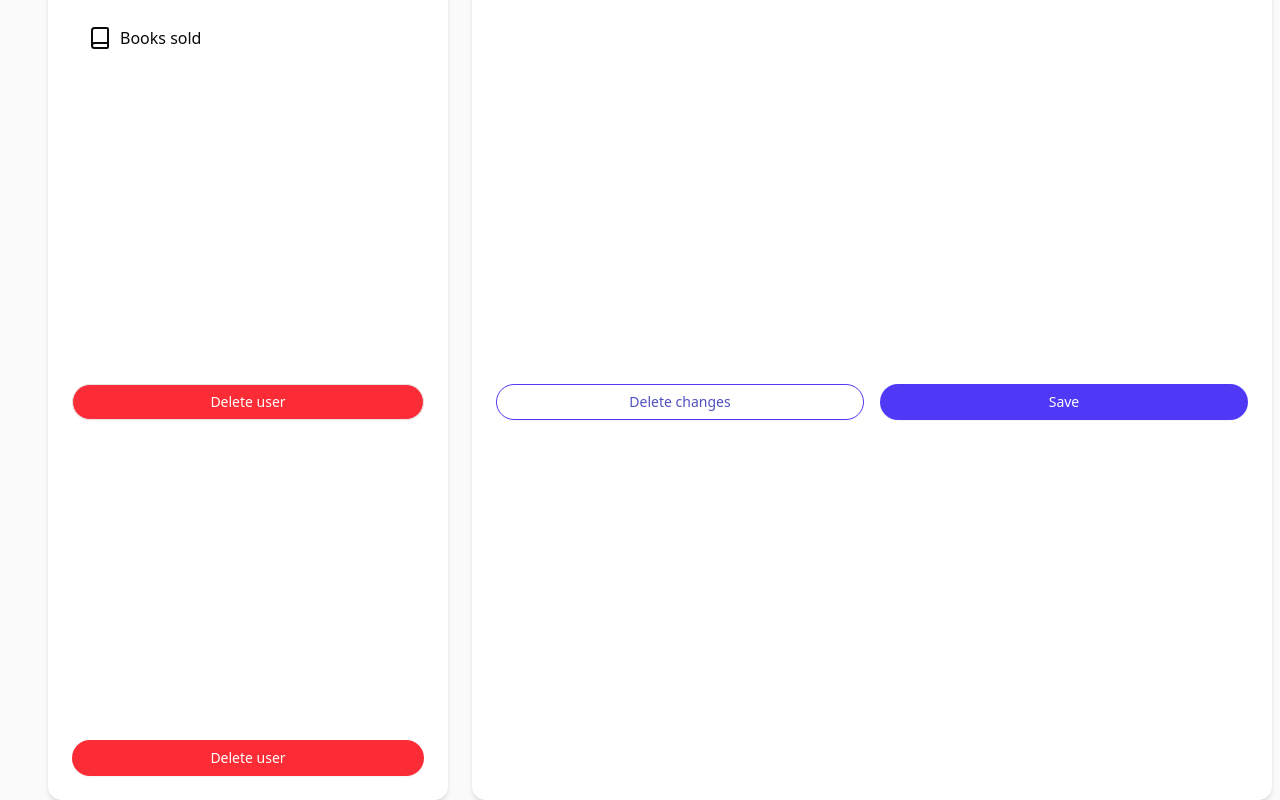
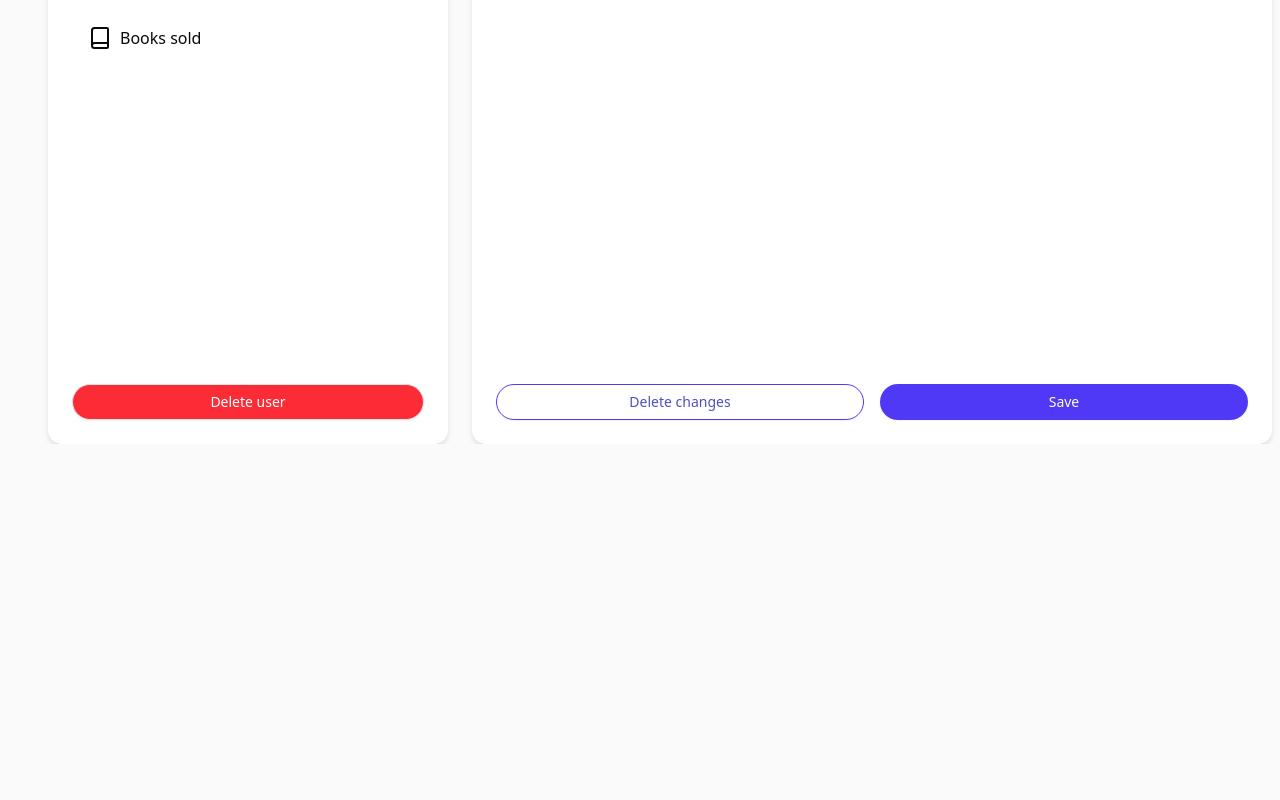
Before and after one commit to Iamberny/application_User-Books, a React (Vite) app: page /user/1001 in a window 1280 px wide. Shown: the part 464-1264 px from the top of the page. After the commit the page ends 908 px from the top, so only its background shows below. Built offline with nearby package versions, Linux system fonts and the light colour scheme.

Commit message:
modifica button delete user

```diff
--- a/src/components/ui/myComponents/myDialogConfirm.tsx
+++ b/src/components/ui/myComponents/myDialogConfirm.tsx
@@ -54,6 +54,7 @@ export function MyDialogConfirmDeleteUser() {
             </div>
           </DialogHeader>
 
+        <div className="">
           <DialogFooter>
               <DialogClose asChild>
                 <Button variant="outline" className="cursor-pointer">
@@ -69,6 +70,7 @@ export function MyDialogConfirmDeleteUser() {
               </Button>
 
           </DialogFooter>
+        </div>
         </DialogContent>
       </form>
     </Dialog>
--- a/src/components/ui/myComponents/myEditUserBook.tsx
+++ b/src/components/ui/myComponents/myEditUserBook.tsx
@@ -59,9 +59,7 @@ export default function MyEditUser() {
               </button>
 
                 <MyDialogConfirmDeleteUser/>
-              <Button className="bg-red-500 hover:bg-red-600 text-white rounded-4xl px-4 py-2 w-full mt-80 cursor-pointer">
-                Delete user
-              </Button>
+
             </div>
           </div>
         </div>
```
